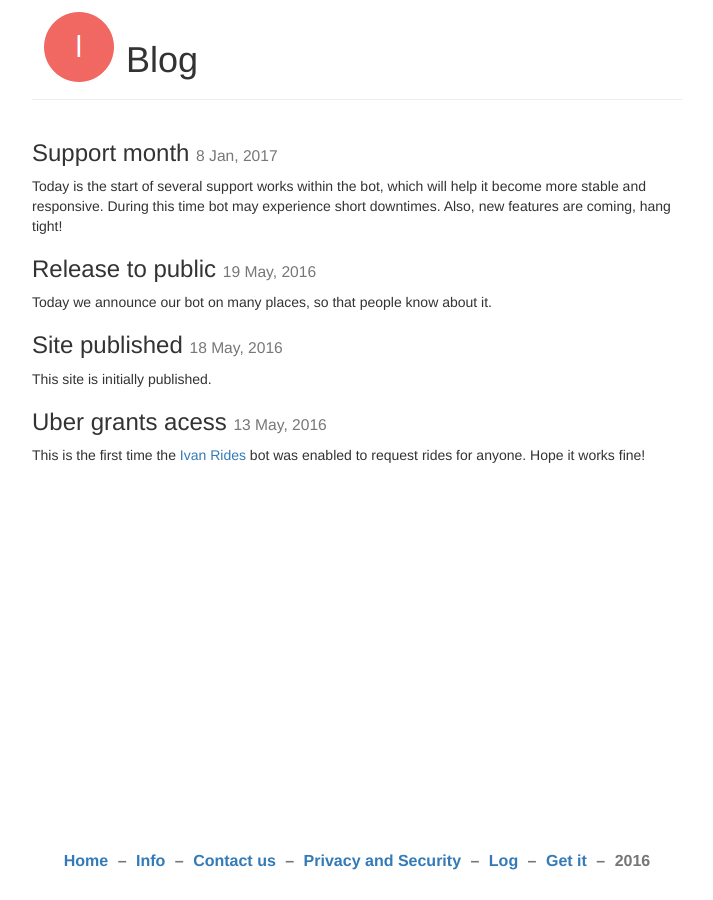
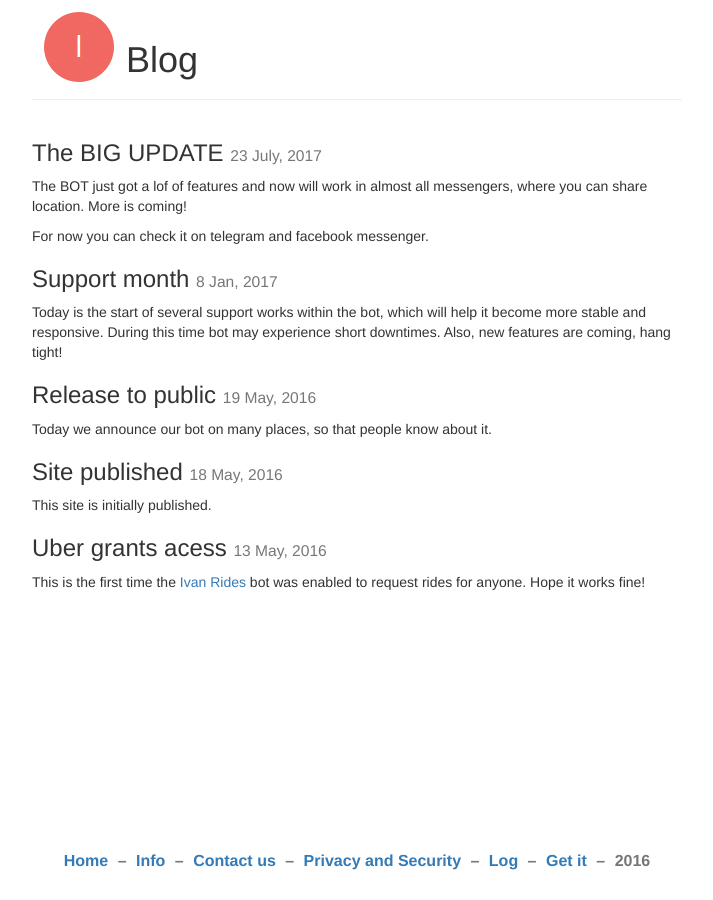
Before and after one commit to IvanTheBot/IvanTheBot.github.io, a Jekyll site: the page built from log.md, in a window 1280 px wide. Shown: the whole page, without its empty margins (283-996 px from the left). Built offline with Jekyll 4.4.1, drawn with Linux system fonts in a browser that asks for light colours.

Commit message:
Update log.md

```diff
--- a/log.md
+++ b/log.md
@@ -2,6 +2,11 @@
 layout: simple
 title: "Blog"
 ---
+### The BIG UPDATE <small>23 July, 2017</small>
+
+The BOT just got a lof of features and now will work in almost all messengers, where you can share location. More is coming!
+
+For now you can check it on telegram and facebook messenger.
 
 ### Support month <small>8 Jan, 2017</small>
 
```
